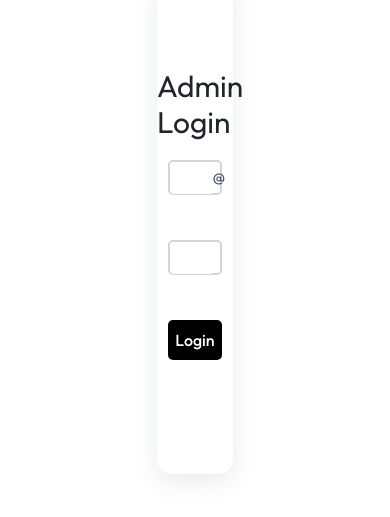
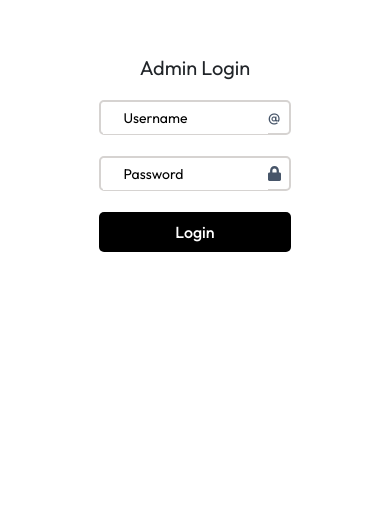
Before and after one commit to ArseneMerci/promotion-typeform, a Next.js app: page /admin/testLogin in a window 390 px wide. Shown: the part 131-648 px from the top of the page. Built offline with nearby package versions, Linux system fonts and the light colour scheme.

Commit message:
addind responsiveness

```diff
--- a/styles/loginTest.module.css
+++ b/styles/loginTest.module.css
@@ -78,3 +78,51 @@
     border-radius: 5px;
     font-weight: 500;
 }
+
+@media (max-width: 1200px){
+    .mainContainer{
+        padding: 25px 70px;
+    }
+    .container{
+        width: 50%;
+        margin: 80px auto;
+        box-shadow: rgba(149, 157, 165, 0.2) 0px 8px 24px;
+    }
+}
+
+@media (max-width: 850px){
+    .mainContainer{
+        padding: 25px 70px;
+    }
+    .container{
+        width: 60%;
+        height: 450px;
+    }
+}
+
+@media (max-width: 687px){
+    .mainContainer{
+        padding: 25px 50px;
+    }
+    .container{
+        width: 70%;
+        height: 450px;
+    }
+}
+
+@media (max-width: 500px){
+    .mainContainer{
+        padding: 25px 0px;
+    }
+
+    .container{
+        height: 380px;
+        box-shadow: none;
+    }
+
+    .mainTitle{
+        font-size: 20px;
+        margin: -20px auto 20px auto ;
+    }
+
+}
```
